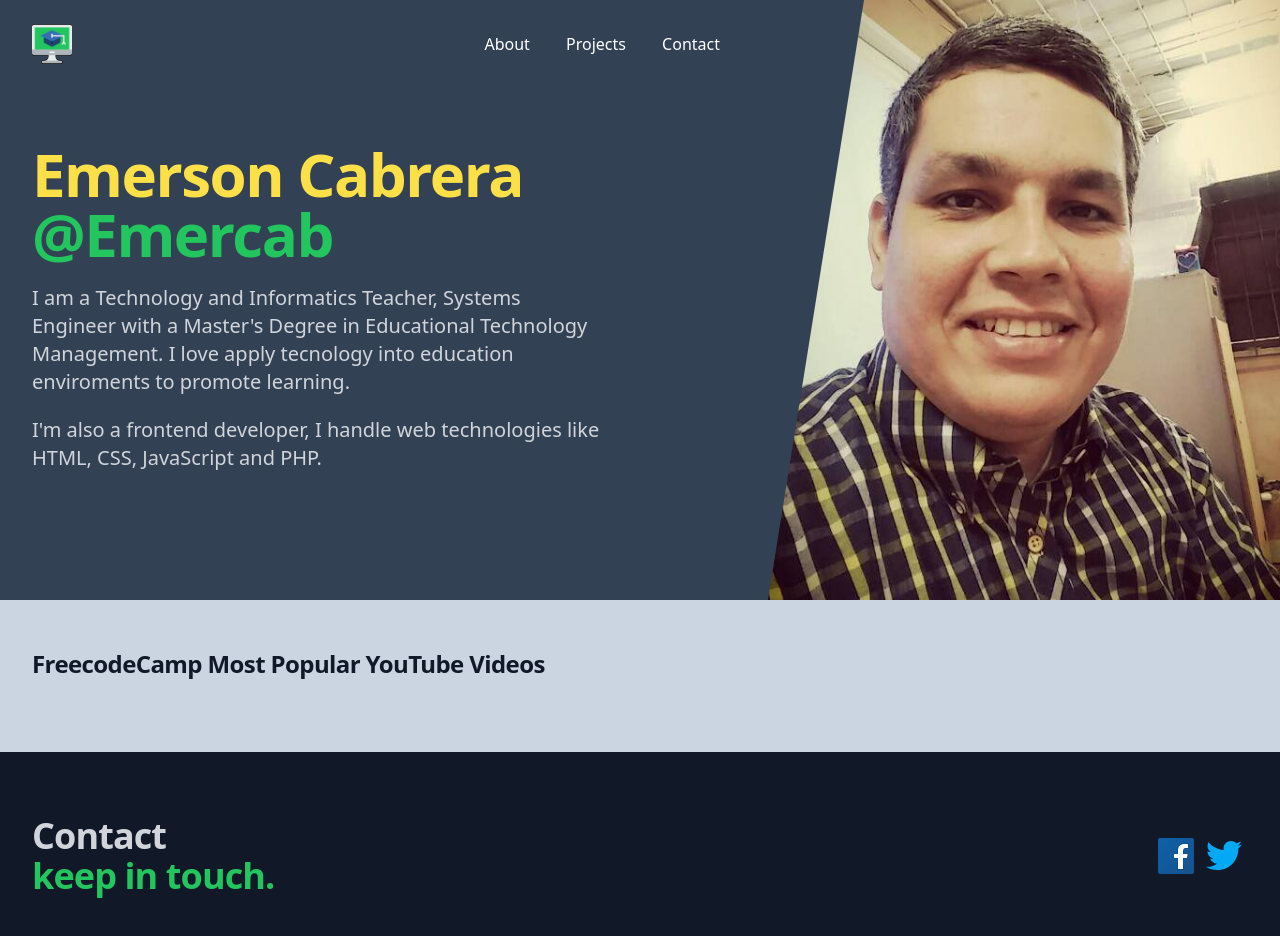
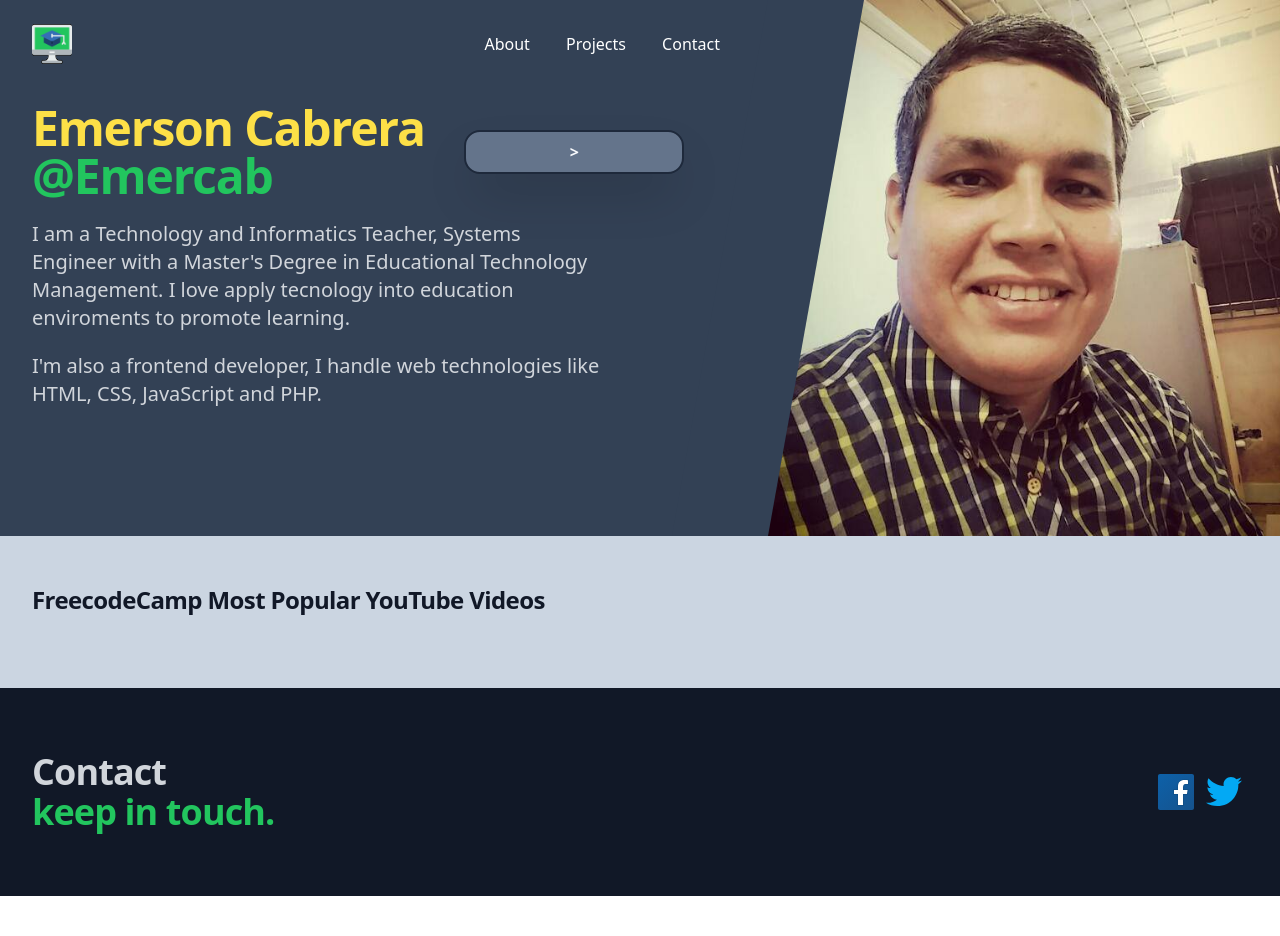
Before and after one commit to emercab/async-landing, a website: page src/index.html in a window 1280 px wide. After the commit the page ends 896 px from the top, so only its background shows below. Drawn offline with nearby package versions, Linux system fonts and the light colour scheme; no server answers.

Commit message:
Added Weather API

```diff
--- a/src/assets/main.js
+++ b/src/assets/main.js
@@ -1,6 +1,11 @@
-const API = 'https://youtube-v31.p.rapidapi.com/search?channelId=UC1emV4A8liRs9p80CY8ElUQ&part=snippet%2Cid&order=viewCount&maxResults=4';
-requestedVideos = document.getElementById("requestedVideos");
+// Parámetros para la API de clima
+const city = "Valledupar";
+const apiWeatherKey = "b9768a7184d6110faf494c9914efc6e6";
+const optionWeather = {
+   method: 'GET',
+}
 
+// Opciones para la API de Youtube
 const options = {
 	method: 'GET',
 	headers: {
@@ -9,19 +14,77 @@ const options = {
 	}
 };
 
-// Función que obtiene los datos de la API de YouTube desde rapidapi.com
-async function fetchData(urlApi) {
+// Iconos de clima
+const weatherIcons = {
+   '01d': `<img class="w-16 h-16" src="https://i.postimg.cc/rsfSTMYj/clear-sky-day.png"
+               alt="Clear sky">`,
+   '01n': `<img class="w-16 h-16" src="https://i.postimg.cc/66cVnf5Z/clear-sky-night.png"
+               alt="Clear sky">`,
+   '02d': `<img class="w-16 h-16" src="https://i.postimg.cc/4N365HmS/few-clouds-day.png"
+               alt="Few clouds">`,
+   '02n': `<img class="w-16 h-16" src="https://i.postimg.cc/KvsnscTv/few-clouds-night.png"
+               alt="Few clouds">`,
+   '03d': `<img class="w-16 h-16" src="https://i.postimg.cc/3JrBcbb9/001-nube.png"
+               alt="Cloudy">`,
+   '03n': `<img class="w-16 h-16" src="https://i.postimg.cc/3JrBcbb9/001-nube.png"
+               alt="Cloudy">`,
+   '04d': `<img class="w-16 h-16" src="https://i.postimg.cc/y8kTV3KZ/007-nublado-2.png"
+               alt="Very cloudy">`,
+   '04n': `<img class="w-16 h-16" src="https://i.postimg.cc/y8kTV3KZ/007-nublado-2.png"
+               alt="Very cloudy">`,
+   '09d': `<img class="w-16 h-16" src="https://i.postimg.cc/y8kTV3KZ/007-nublado-2.png"
+               alt="Shower rain">`,
+   '09n': `<img class="w-16 h-16" src="https://i.postimg.cc/y8kTV3KZ/007-nublado-2.png"
+               alt="Shower rain">`,
+   '10d': `<img class="w-16 h-16" src="https://i.postimg.cc/TYk9Mqzx/003-nublado-1.png"
+               alt="Rain">`,
+   '10n': `<img class="w-16 h-16" src="https://i.postimg.cc/90mGsr1z/012-noche-1.png"
+               alt="Rain">`,
+   '11d': `<img class="w-16 h-16" src="https://i.postimg.cc/tTHdtrx3/008-tormenta.png"
+               alt="Thunderstorm">`,
+   '11n': `<img class="w-16 h-16" src="https://i.postimg.cc/tTHdtrx3/008-tormenta.png"
+               alt="Thunderstorm">`,
+   '13d': `<img class="w-16 h-16" src="https://i.postimg.cc/0NSdSgb5/009-nevado.png"
+               alt="Snow">`,
+   '13n': `<img class="w-16 h-16" src="https://i.postimg.cc/0NSdSgb5/009-nevado.png"
+               alt="Snow">`,
+   '50d': `<img class="w-16 h-16" src="https://i.postimg.cc/3RCXLgXP/011-foog.png"
+               alt="Mist">`,
+   '50n': `<img class="w-16 h-16" src="https://i.postimg.cc/3RCXLgXP/011-foog.png"
+               alt="Mist">`,
+};
+
+// URL de las API's usadas
+const API = 'https://youtube-v31.p.rapidapi.com/search?channelId=UC1emV4A8liRs9p80CY8ElUQ&part=snippet%2Cid&order=viewCount&maxResults=4';
+
+const API_WEATHER = `https://api.openweathermap.org/data/2.5/weather?q=${city}&units=metric&appid=${apiWeatherKey}`;
+
+// Elementos de la página que recibirán los datos requeridos en las API
+requestedVideos = document.getElementById("requestedVideos");
+temp = document.getElementById("temp");
+weather = document.getElementById("weather");
+nameCity = document.getElementById("nameCity");
+icon = document.getElementById("requestedIcon");
+
+// Función para devolver primera letra de un string a mayúscula
+function capitalize(word) {
+   const lower = word.toLowerCase();
+   return word.charAt(0).toUpperCase() + lower.slice(1);
+}
+
+// Función asincrónica que obtiene los datos de la API que se le pase
+async function fetchData(urlApi, options) {
    const response =  await fetch(urlApi, options);
    const data = await response.json();
    return data;
 }
 
 // Función que se invoca a sí misma para llamar a la función fetchData y obtener
-// los datos de la API
+// los datos de las API
 (async () => {
    try {
-      // Llamo a la función y obtengo los datos de la API
-      const dataVideos = await fetchData(API);
+      // Llamo a la función y obtengo los datos de la API de videos de Youtube
+      const dataVideos = await fetchData(API, options);
       // Extraigo el array de los datos de videos devueltos y los transformo con map
       // a la estructura HTML que permitirá mostrarlos en la página
       const viewVideos = dataVideos.items.map(video => {
@@ -43,12 +106,24 @@ async function fetchData(urlApi) {
             </div>
          `;
       });
-      // Uno los array de cada video que devovlió map y obtengo toda la lista de
+      // Uno los array de cada video que devolvió map y obtengo toda la lista de
       // videos listos para mostrar
       const viewFinal = viewVideos.join("");
-
       //Ahora solo cargo los datos en el div de la página
       requestedVideos.innerHTML = viewFinal;
+
+      // Api de clima
+      const dataWeather = await fetchData(API_WEATHER, optionWeather);
+      const iconWeather = dataWeather.weather[0].icon;
+      temp.innerHTML = parseFloat(dataWeather.main.temp).toFixed(1) + "&deg;C";
+      weather.innerHTML = capitalize(dataWeather.weather[0].description);
+      nameCity.innerHTML = `${dataWeather.name}, ${dataWeather.sys.country}`;
+      // Revisamos el icono devuleto para cargar su imagen respectiva en el objeto que creé al inicio
+      const myIcon = dataWeather.weather[0].icon;
+      console.log("Icon = " + myIcon);
+      console.log(weatherIcons);
+      console.log(weatherIcons[myIcon]);
+      icon.innerHTML = weatherIcons[myIcon];
    } catch (error) {
       console.error("Error: " + error);
    }
--- a/src/index.html
+++ b/src/index.html
@@ -39,14 +39,40 @@
                </div>
             </div>
 
-            <main class="mt-10 mx-auto max-w-7xl px-4 sm:mt-12 sm:px-6 md:mt-16
-               lg:mt-20 lg:px-8 xl:mt-20">
+            <main class="mt-10 mx-auto max-w-7xl px-4 sm:mt-10 sm:px-6 md:mt-10
+               lg:mt-10 lg:px-8 xl:mt-10">
                <div class="sm:text-center lg:text-left">
-                  <h1 class="text-4xl tracking-tight font-extrabold
-                     text-yellow-300 sm:text-5xl md:text-6xl">
-                     <span class="block xl:inline">Emerson Cabrera</span>
-                     <span class="block text-green-500 xl:inline">@Emercab</span>
-                  </h1>
+                  <div class="flex">
+                     <h1 class="text-4xl tracking-tight font-extrabold
+                        text-yellow-300 sm:text-5xl md:text-5xl md:w-3/5">
+                        <span class="block xl:inline">Emerson Cabrera</span>
+                        <span class="block text-green-500 xl:inline">@Emercab</span>
+                     </h1>
+                     <!-- Weather Card -->
+                     <div class="flex items-center justify-center w-60">
+                        <div class="bg-slate-500 shadow-2xl p-2 rounded-2xl border-2 border-slate-800
+                           w-11/12">
+                           <div class="flex flex-col">
+                              <h2 class="font-bold text-slate-50 text-center" id="nameCity">
+                                 <!--Requeted City and Country-->>
+                              </h2>
+                              <div class="flex flex-row space-x-4 items-center">
+                                 <div id="requestedIcon">
+                                    <!--Icon-->
+                                 </div>
+                                 <div>
+                                    <h4 class="text-3xl font-bold text-yellow-300" id="temp">
+                                       <!--Requested Temp-->
+                                    </h4>
+                                    <p class="text-xs text-gray-300" id="weather">
+                                       <!--Requested Weather-->
+                                    </p>
+                                 </div>
+                              </div>
+                           </div>
+                        </div>
+                     </div> <!--End Card-->
+                  </div>
                   <p class="mt-3 text-base text-gray-300 sm:mt-5 sm:text-lg sm:max-w-xl sm:mx-auto
                      md:mt-5 md:text-xl lg:mx-0">
                      I am a Technology and Informatics Teacher, Systems Engineer with a Master's Degree in Educational Technology Management. I love apply tecnology into education enviroments to promote learning.
```
Also changed, not shown: package.json (+5 -2 lines), 1 other file.
